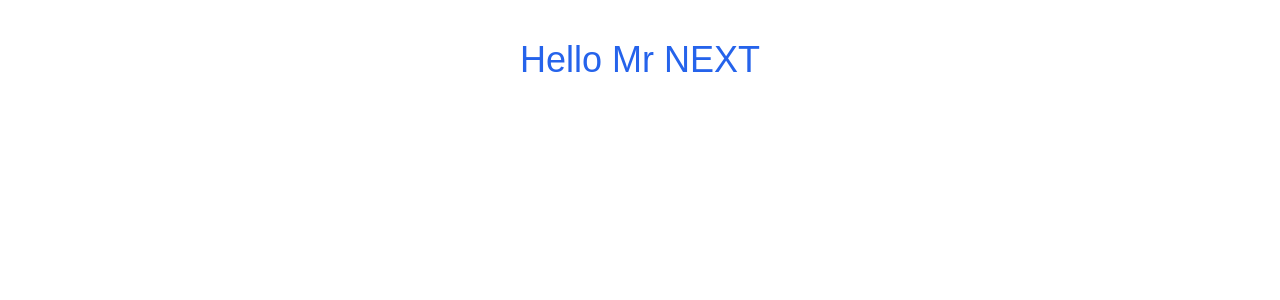
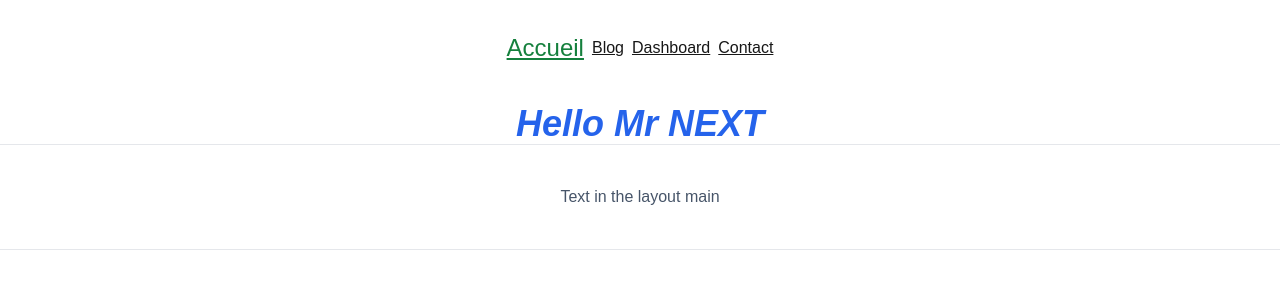
Before and after one commit to yves40/NEXTJS, a Next.js app in the folder 1.app-router/: page / in a window 1280 px wide. Shown: the top 300 px of the page. Built offline with nearby package versions, Linux system fonts and the light colour scheme.

Commit message:
Lesson : Les Layouts : END

```diff
--- /dev/null
+++ b/1.app-router/src/app/dashboard/layout.jsx
@@ -0,0 +1,15 @@
+import React from 'react'
+
+function layout({children}) {
+  return (
+    <div>
+      <nav className=' flex gap-x-2 justify-center items-center my-8'>
+        <a className=' underline'href="/dashboard/entreprise">Dashboard Entreprise</a>
+        <a className=' underline'href="/dashboard/rh">Dashboard RH</a>
+      </nav>
+      {children}
+    </div>
+  )
+}
+
+export default layout
--- a/1.app-router/src/app/layout.jsx
+++ b/1.app-router/src/app/layout.jsx
@@ -1,28 +1,20 @@
-import { Geist, Geist_Mono } from "next/font/google";
 import "./globals.css";
-
-const geistSans = Geist({
-  variable: "--font-geist-sans",
-  subsets: ["latin"],
-});
-
-const geistMono = Geist_Mono({
-  variable: "--font-geist-mono",
-  subsets: ["latin"],
-});
+import Navbar from "@/components/Navbar";
 
 export const metadata = {
-  title: "Create Next App",
+  title: "Yves NEXT",
   description: "Generated by create next app",
 };
 
 export default function RootLayout({ children }) {
   return (
     <html lang="en">
-      <body
-        className={`${geistSans.variable} ${geistMono.variable} antialiased`}
-      >
+      <body>
+        <Navbar></Navbar>
         {children}
+        <hr />
+        <p className=" text-center text-slate-600 pt-10 pb-10">Text in the layout main</p>
+        <hr />
       </body>
     </html>
   );
--- a/1.app-router/src/app/page.jsx
+++ b/1.app-router/src/app/page.jsx
@@ -3,7 +3,7 @@ import Image from "next/image";
 export default function Home() {
   return (
     <div>
-      <div className="text-center mt-10 text-4xl text-blue-600">
+      <div className="text-center mt-10 text-4xl text-blue-600 italic font-semibold">
         <h1>Hello Mr NEXT</h1>
       </div>
     </div>
--- /dev/null
+++ b/1.app-router/src/components/Navbar.jsx
@@ -0,0 +1,14 @@
+import React from 'react'
+
+function Navbar() {
+  return (
+    <nav className=' flex gap-x-2 justify-center items-center my-8'>
+      <a className=' underline text-2xl text-green-700' href="/">Accueil</a>
+      <a className=' underline' href="/blog">Blog</a>
+      <a className=' underline'href="/dashboard">Dashboard</a>
+      <a className=' underline'href="/contact">Contact</a>
+    </nav>
+  )
+}
+
+export default Navbar
```
Also changed, not shown: 1.app-router/src/app/dashboard/rh/page.jsx (renamed from 1.app-router/src/app/rh/page.jsx).
